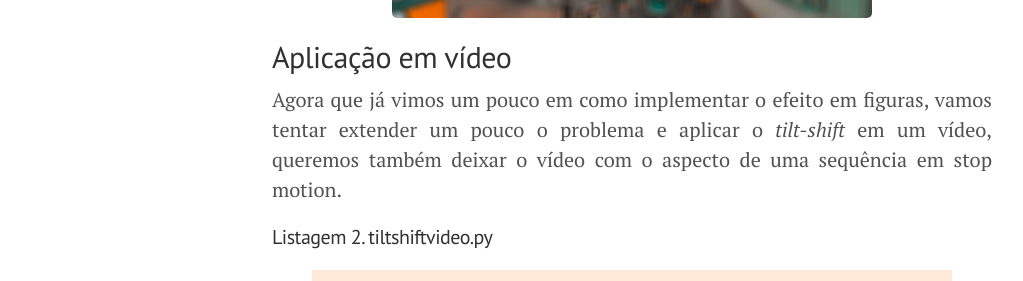
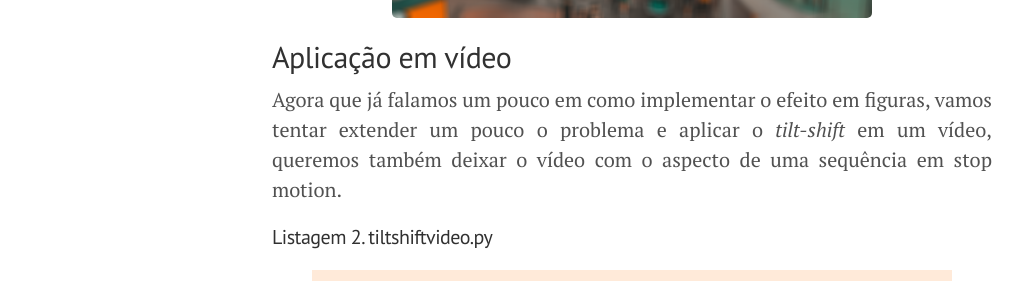
Before and after one commit to lucasamds/lucasamds.github.io, a Jekyll site: the page built from _posts/2021-03-15-filtragem-espacial-2.md, in a window 1280 px wide and 900 px high, scrolled down 8303 px. Shown: the part 174-455 px from the top of the window, without its empty margins (8-1031 px from the left). Built offline with Jekyll 4.4.1, drawn with Linux system fonts in a browser that asks for light colours; formulas are drawn with MathJax 3; some of the changed text lies outside the part shown.

Commit message:
Update 2021-03-15-filtragem-espacial-2.md

```diff
--- a/_posts/2021-03-15-filtragem-espacial-2.md
+++ b/_posts/2021-03-15-filtragem-espacial-2.md
@@ -216,7 +216,7 @@
 
 ## Aplicação em vídeo
 
-Agora que já vimos um pouco em como implementar o efeito em figuras, vamos tentar extender um pouco o problema e aplicar o *tilt-shift* em um vídeo, queremos também deixar o vídeo com o aspecto de uma sequência em stop motion.
+Agora que já falamos um pouco em como implementar o efeito em figuras, vamos tentar extender um pouco o problema e aplicar o *tilt-shift* em um vídeo, queremos também deixar o vídeo com o aspecto de uma sequência em stop motion.
 
 ##### Listagem 2. tiltshiftvideo.py
 
@@ -369,7 +369,9 @@
 
 <iframe src="https://www.youtube.com/embed/3W_CuVXHHwg?vq=hd1080&showinfo=0&rel=0&iv_load_policy=3" width="560" height="315" frameborder="0"></iframe>
 
+<iframe src="https://www.youtube.com/embed/Ok8ChnE9Dx0?modestbranding=1&showinfo=0&rel=0&iv_load_policy=3" width="560" height="315" frameborder="0"></iframe>
+
 <iframe src="https://www.youtube.com/embed/qmPHJAh_-OE?vq=hd1080&showinfo=0&rel=0&iv_load_policy=3" width="560" height="315" frameborder="0"></iframe>
-<em class="descricao">Vídeos 2 e 3. Exemplos de saída do tiltshiftvideo.py</em>
+<em class="descricao">Vídeos 2, 3 e 4. Exemplos de saída do tiltshiftvideo.py</em>
 
 A combinação dos efeitos de *tilt-shif* e *stop motion* geram um resultado bem interessante. Com isso encerramos mais um post, nos vemos numa próxima e bons estudos!
```
